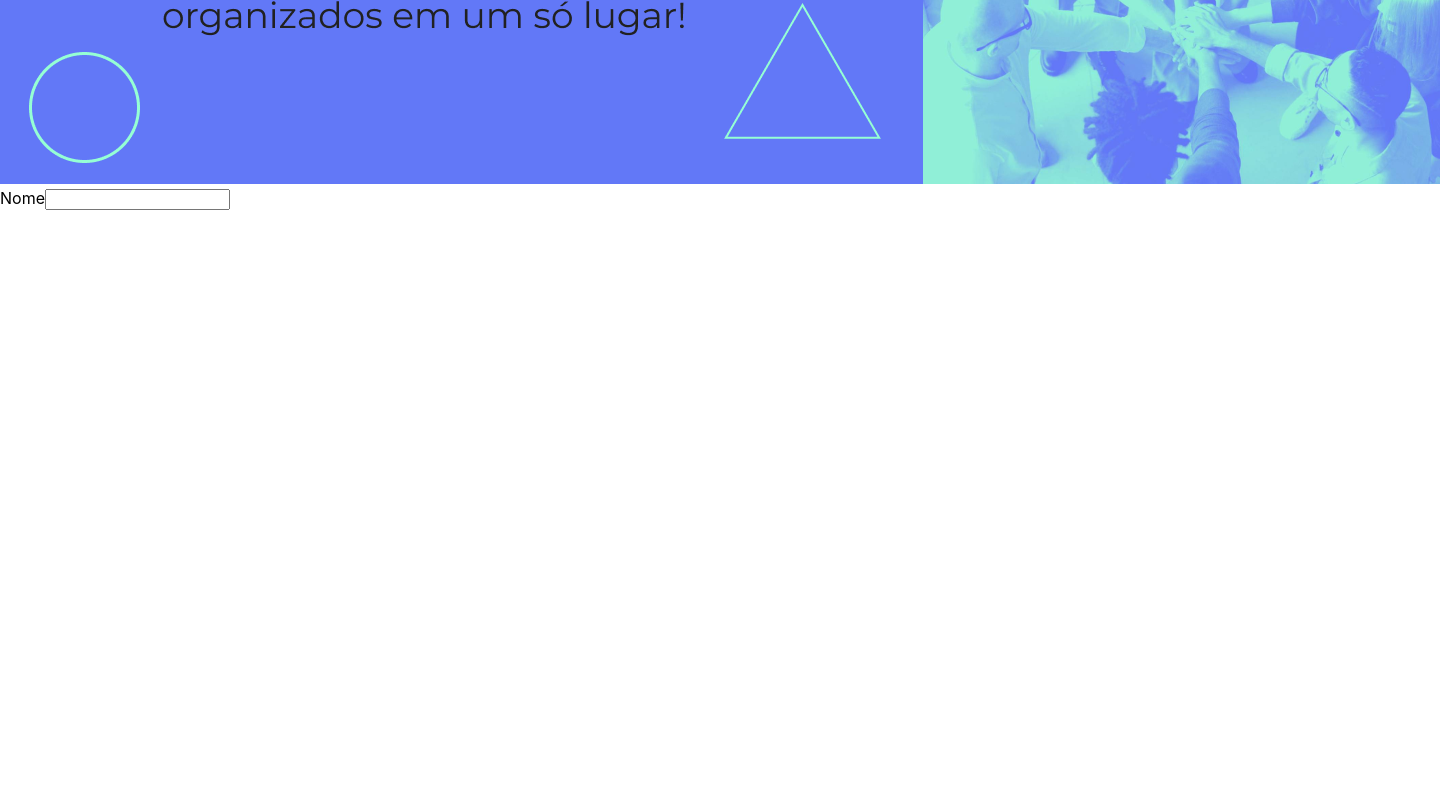
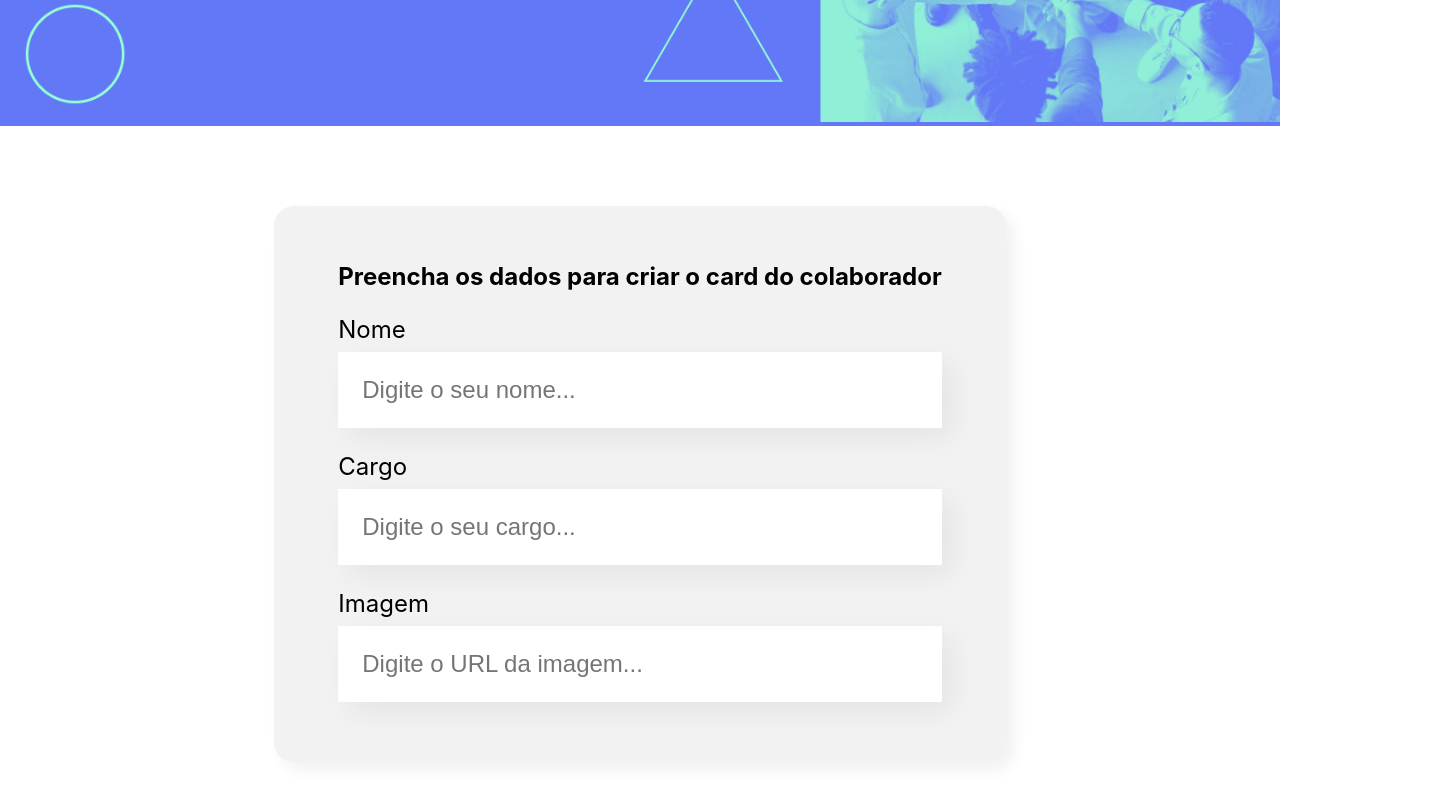
Before and after one commit to devpabloh/projeto-organo, a React (Create React App) app: page / in a window 1280 px wide. Shown: the part 372-1172 px from the top of the page, 1440 px wide, since content can reach past the window. Before the commit the page ends 800 px from the top, so only its background shows below. Built offline with nearby package versions, Linux system fonts and the light colour scheme.

Commit message:
Criando o componente formulário, tirando o campotexto do app.js e passando para o componente formulario, e realizando a estilização do mesmo.

```diff
--- a/src/App.js
+++ b/src/App.js
@@ -1,11 +1,11 @@
 import Banner from "./componentes/Banner/Banner"
-import CampoTexto from "./componentes/CampoTexto/CampoTexto";
+import Formulario from "./componentes/Formulario";
 
 function App() {
   return (
     <div className="App">
         <Banner/>
-        <CampoTexto/>
+        <Formulario/>
     </div>
   );
 }
--- a/src/componentes/Banner/Banner.css
+++ b/src/componentes/Banner/Banner.css
@@ -5,4 +5,5 @@
 
 .banner img{
     max-width: 100%;
+
 }
--- a/src/componentes/Banner/Banner.js
+++ b/src/componentes/Banner/Banner.js
@@ -1,8 +1,9 @@
 import './Banner.css'
+
 function Banner(){
 
     return(
-        <header classNama=".banner">
+        <header className="banner">
         <img src="./imagens/banner.png" alt="O banner principal da página do Organo"/>
         </header>
     )
--- a/src/componentes/CampoTexto/CampoTexto.css
+++ b/src/componentes/CampoTexto/CampoTexto.css
@@ -0,0 +1,19 @@
+.campo-texto{
+    margin: 1.5rem 0;
+}
+
+.campo-texto label{
+    display: block;
+    margin-bottom: .5rem;
+    font-size: 1.5rem;
+}
+
+.campo-texto input{
+    background-color: #FFF;
+    box-shadow: 10px 10px 30px rgba(0, 0, 0, 0.06);
+    width: 100%;
+    border: none;
+    font-size: 1.5rem;
+    padding: 1.5rem;
+    box-sizing: border-box;
+}
--- a/src/componentes/CampoTexto/CampoTexto.js
+++ b/src/componentes/CampoTexto/CampoTexto.js
@@ -1,10 +1,11 @@
 import './CampoTexto.css'
 
-const CampoTexto = () =>{
+const CampoTexto = (props) =>{
+    console.log(props)
     return(
-        <div>
-            <label>Nome</label>
-            <input/>
+        <div className='campo-texto'>
+            <label>{props.label}</label>
+            <input placeholder={props.placeholder}/>
         </div>
     )
 }
--- /dev/null
+++ b/src/componentes/Formulario/Formulario.css
@@ -0,0 +1,13 @@
+.formulario{
+    display: flex;
+    justify-content: center;
+    margin: 5rem 0;
+}
+
+.formulario form{
+    max-width: 80%;
+    background-color: #F2F2F2;
+    border-radius: 1.25rem;
+    padding: 2.25rem 4rem;
+    box-shadow: 8px 8px 16px rgba(0, 0, 0, 0.06);
+}
--- /dev/null
+++ b/src/componentes/Formulario/index.js
@@ -0,0 +1,17 @@
+import './Formulario.css'
+import CampoTexto from '../CampoTexto/CampoTexto'
+
+const Formulario = ()=>{
+    return(
+        <section className='formulario'>
+            <form action="">
+                <h2>Preencha os dados para criar o card do colaborador</h2>
+            <CampoTexto label="Nome" placeholder="Digite o seu nome..."/>
+            <CampoTexto label="Cargo" placeholder="Digite o seu cargo..."/>
+            <CampoTexto label="Imagem" placeholder="Digite o URL da imagem..."/>
+            </form>
+        </section>
+    )
+}
+
+export default Formulario
```
